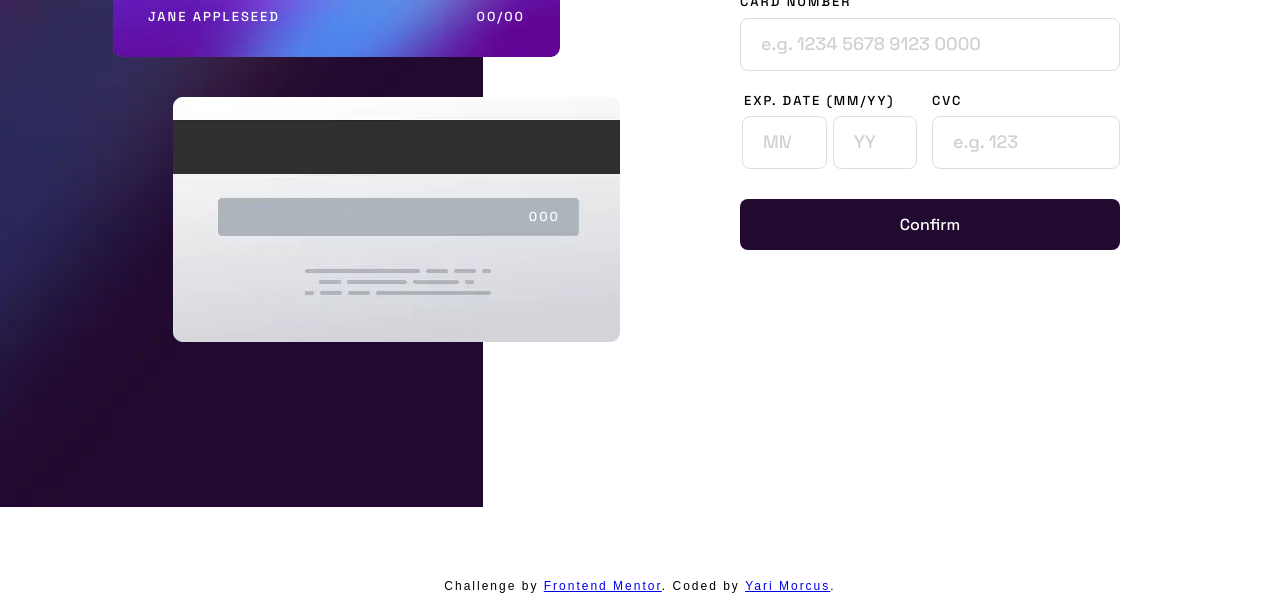
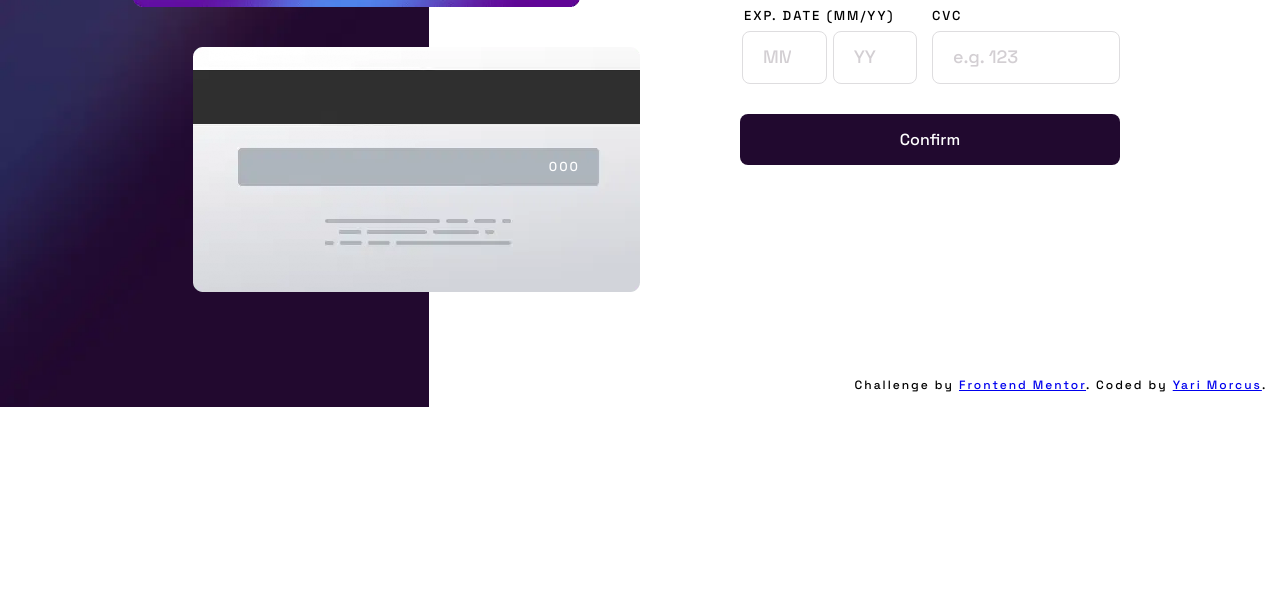
Before and after one commit to YariMorcus/interactive-card-details-form, a website built with Parcel: page src/index.html in a window 1280 px wide. Shown: the part 393-1001 px from the top of the page. After the commit the page ends 800 px from the top, so only its background shows below. Built offline with nearby package versions, Linux system fonts and the light colour scheme.

Commit message:
replace bg's with CSS background images

```diff
--- a/src/index.html
+++ b/src/index.html
@@ -35,11 +35,6 @@
 <body>
     <main>
         <div class="left-column">
-            <picture class="bg">
-                <source class="bg__source" srcset="img/bg-main-desktop.webp" media="(min-width: 1124px)">
-                <img class="bg__img" src="img/bg-main-mobile.webp" alt="">
-            </picture> <!-- .bg -->
-
             <div class="cards">
                 <div class="card-back">
                     <span class="card-back__cvc">000</span>
@@ -83,12 +78,13 @@
                 <button id="js-card-form__submit" class="button">Confirm</button>
 
             </form> <!-- .card-form -->
+
+            <footer class="footer">
+                Challenge by <a class="footer__link" rel="noopener noreferrer" href="https://www.frontendmentor.io?ref=challenge" target="_blank">Frontend Mentor</a>.
+                Coded&nbsp;by&nbsp;<a class="footer__link" rel="noopener noreferrer" href="https://www.linkedin.com/in/yarimorcus" target="_blank">Yari&nbsp;Morcus</a>.
+            </footer> <!-- .footer -->
         </div> <!-- .right-column -->
 
     </main>
-    <footer class="footer">
-        Challenge by <a class="footer__link" rel="noopener noreferrer" href="https://www.frontendmentor.io?ref=challenge" target="_blank">Frontend Mentor</a>.
-        Coded&nbsp;by&nbsp;<a class="footer__link" rel="noopener noreferrer" href="https://www.linkedin.com/in/yarimorcus" target="_blank">Yari&nbsp;Morcus</a>.
-    </footer> <!-- .footer -->
 </body>
 </html>
--- a/src/scss/base/_base.scss
+++ b/src/scss/base/_base.scss
@@ -74,7 +74,7 @@ img {
 
 .footer {
   padding: 0 1.28rem 1.28rem;
-  font-family: 'Manrope', sans-serif;
+  font-family: 'Space Grotesk', sans-serif;
   font-size: 1.2rem;
   text-align: center;
 
@@ -86,6 +86,12 @@ img {
   //     border-radius: 1px;
   //   }
   // }
+
+  @include m.breakpoint-lg() {
+    position: absolute;
+    right: 0;
+    bottom: 0;
+  }
 }
 
 // .noscript {
@@ -110,6 +116,11 @@ img {
 
 .left-column {
   margin-bottom: 11rem;
+  height: 24rem;
+  background-image: url(../img/bg-main-mobile.webp);
+  background-repeat: no-repeat;
+  background-size: contain;
+  background-position-x: center;
 
   @include m.breakpoint-sm-360() {
     margin-bottom: 7rem;
@@ -117,6 +128,10 @@ img {
 
   @include m.breakpoint-lg() {
     position: relative;
+    margin-bottom: 0;
+    height: initial;
+    background-image: url(../img/bg-main-desktop.webp);
+    background-position-x: left;
   }
 }
 
--- a/src/scss/layout/_cards.scss
+++ b/src/scss/layout/_cards.scss
@@ -19,7 +19,7 @@
 
   @include m.breakpoint-lg() {
     top: calc(50% + 4rem);
-    right: 2rem;
+    right: 0;
     left: initial;
     display: flex;
     flex-direction: column-reverse;
```
